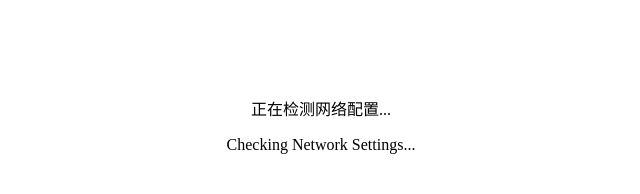
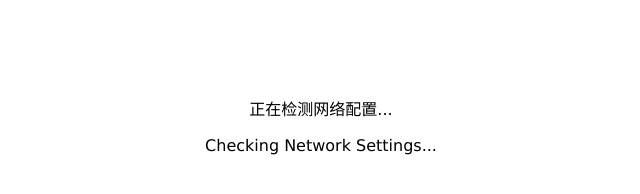
Before and after one commit to hotznn/hotznn.github.io, a plain HTML site: page home.html in a window 1280 px wide. Shown: the full height of the page, 319-959 px from the left. Drawn offline with Linux system fonts and the light colour scheme; no server answers.

Commit message:
Update
Add Font-Family

```diff
--- a/home.html
+++ b/home.html
@@ -6,6 +6,7 @@
     <style type="text/css">
       body {
         padding: 5em 0;
+        font-family: verdana, "Microsoft Yahei";
       }
       .row {
         text-align: center;
```
